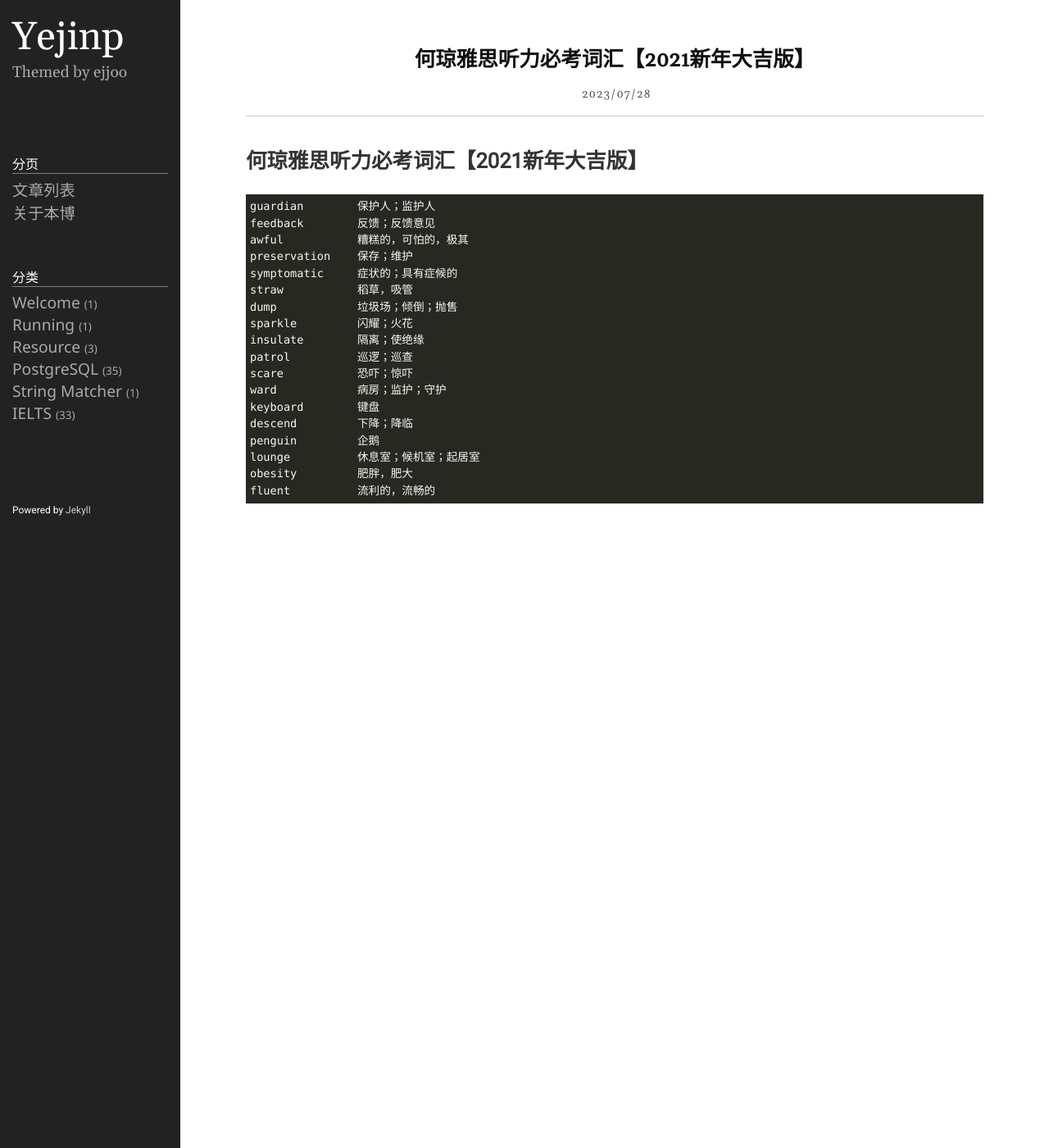
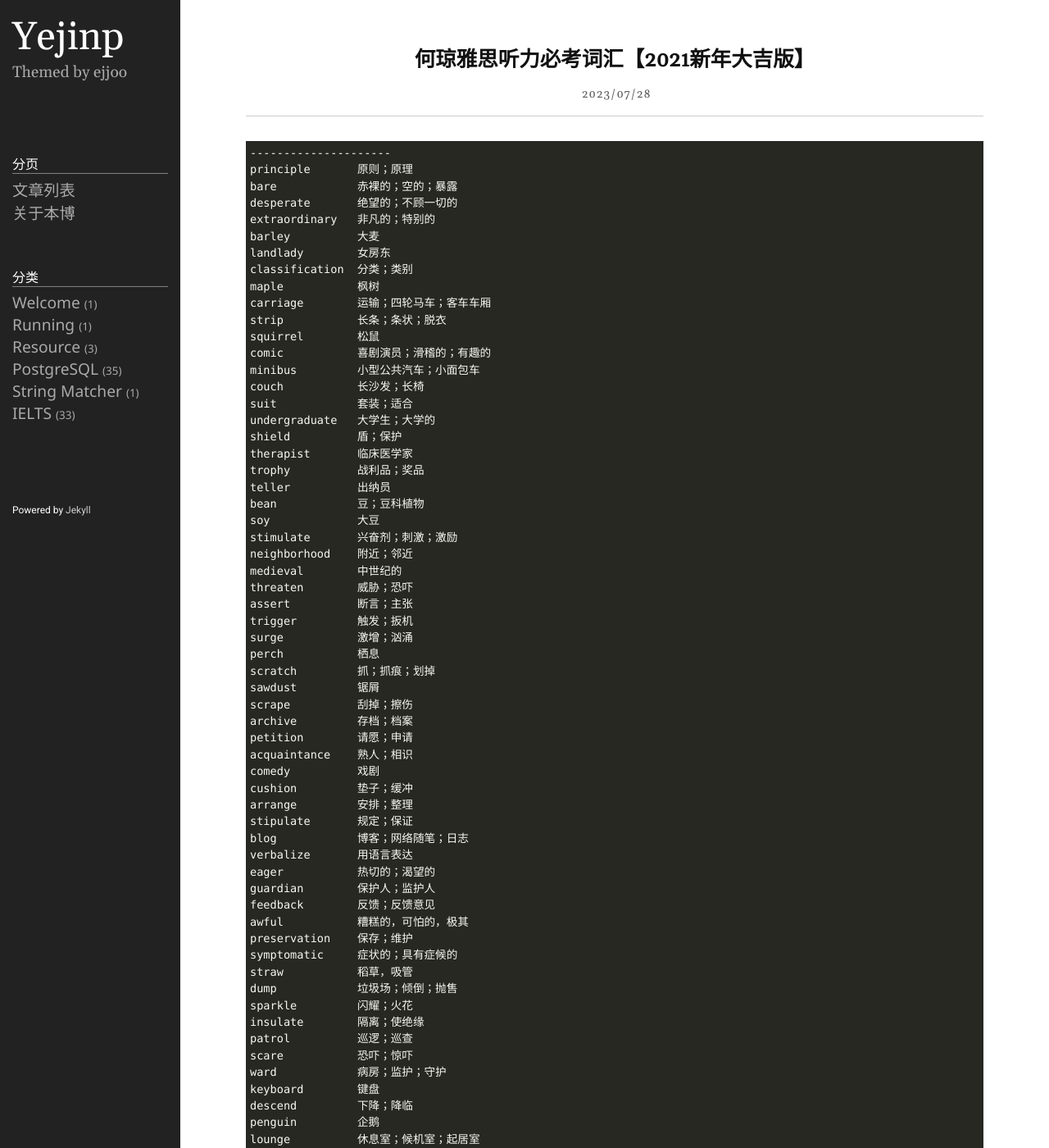
Before and after one commit to yejinp/yejinp.github.io, a Jekyll site: the page built from _posts/2023-07-28-何琼雅思听力必考词汇【2021新年大吉版】.markdown, in a window 1280 px wide and 1400 px high. Shown: the whole window at 82% size. Built offline with Jekyll 4.4.1, drawn with Linux system fonts in a browser that asks for light colours; some of the changed text lies outside the part shown.

Commit message:
更新内容

````diff
--- a/_posts/2023-07-28-何琼雅思听力必考词汇【2021新年大吉版】.markdown
+++ b/_posts/2023-07-28-何琼雅思听力必考词汇【2021新年大吉版】.markdown
@@ -4,9 +4,52 @@ title: 何琼雅思听力必考词汇【2021新年大吉版】
 date: 2023-07-28 08:18:23 +0800
 category: IELTS
 ---
-# 何琼雅思听力必考词汇【2021新年大吉版】
 
 ```
+---------------------
+principle       原则；原理
+bare            赤裸的；空的；暴露
+desperate       绝望的；不顾一切的
+extraordinary   非凡的；特别的
+barley          大麦
+landlady        女房东
+classification  分类；类别
+maple           枫树
+carriage        运输；四轮马车；客车车厢
+strip           长条；条状；脱衣
+squirrel        松鼠
+comic           喜剧演员；滑稽的；有趣的
+minibus         小型公共汽车；小面包车
+couch           长沙发；长椅
+suit            套装；适合
+undergraduate   大学生；大学的
+shield          盾；保护
+therapist       临床医学家
+trophy          战利品；奖品
+teller          出纳员
+bean            豆；豆科植物
+soy             大豆
+stimulate       兴奋剂；刺激；激励
+neighborhood    附近；邻近
+medieval        中世纪的
+threaten        威胁；恐吓
+assert          断言；主张
+trigger         触发；扳机
+surge           激增；汹涌
+perch           栖息
+scratch         抓；抓痕；划掉
+sawdust         锯屑
+scrape          刮掉；擦伤
+archive         存档；档案
+petition        请愿；申请
+acquaintance    熟人；相识
+comedy          戏剧
+cushion         垫子；缓冲
+arrange         安排；整理
+stipulate       规定；保证
+blog            博客；网络随笔；日志
+verbalize       用语言表达
+eager           热切的；渴望的
 guardian        保护人；监护人
 feedback        反馈；反馈意见
 awful           糟糕的，可怕的，极其
````
